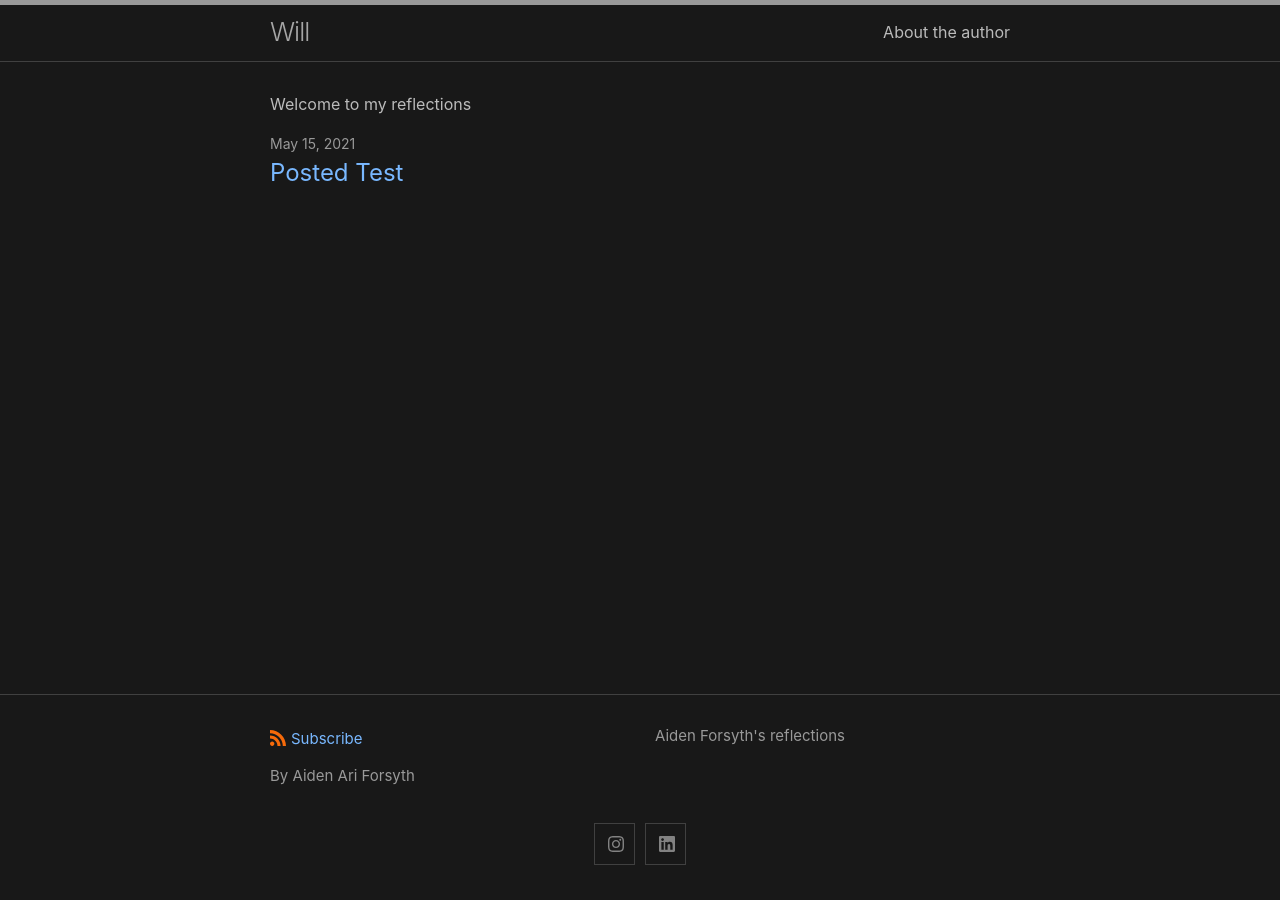
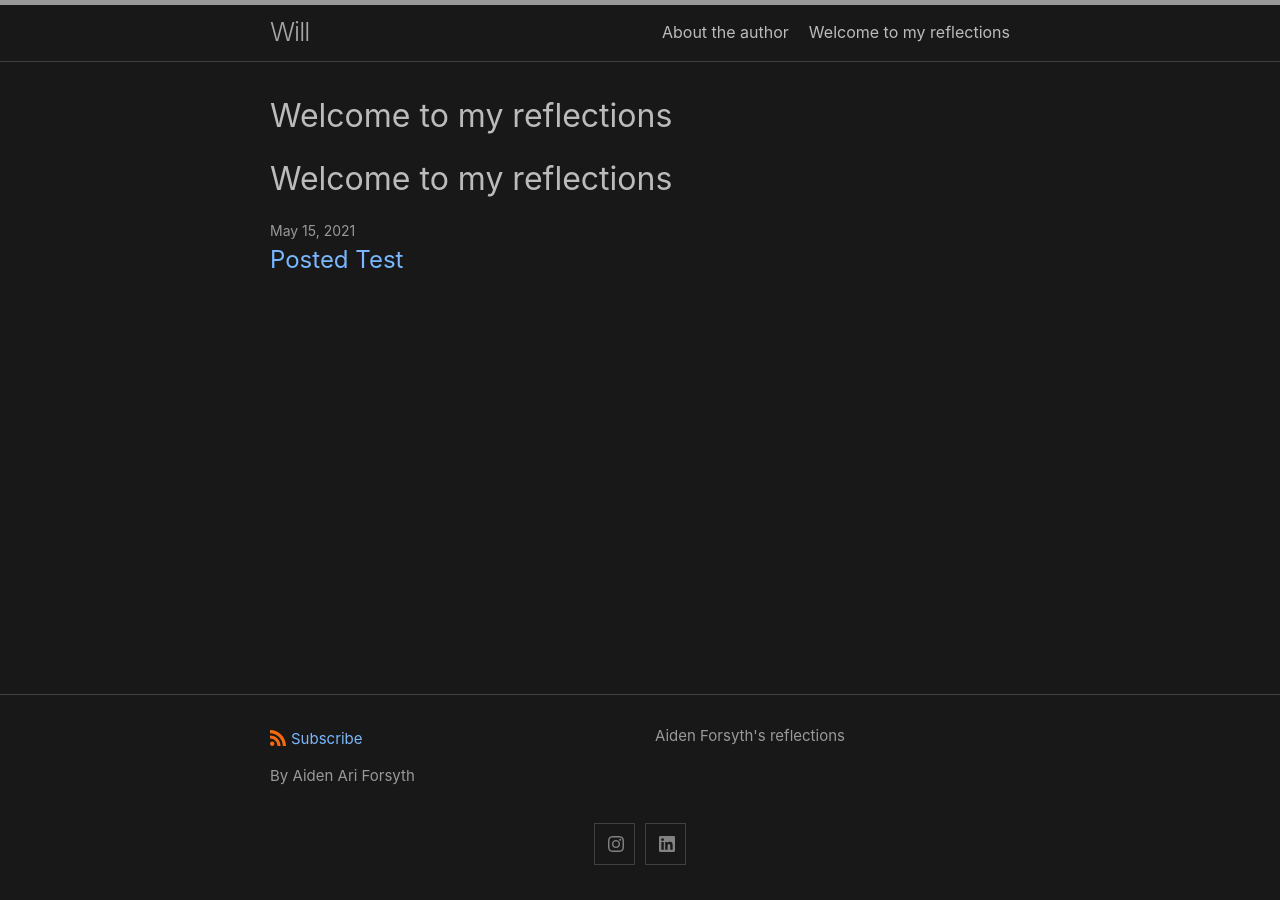
Before and after one commit to Aiden-Forsyth/Will, a Jekyll site: the page built from index.md, in a window 1280 px wide. Built offline with Jekyll 4.4.1, drawn with Linux system fonts in a browser that asks for light colours; our own code applies the rules of GitHub Pages for plain Markdown files.

Commit message:
Update index.md

```diff
--- a/index.md
+++ b/index.md
@@ -1 +1 @@
-Welcome to my reflections
+# Welcome to my reflections
```
